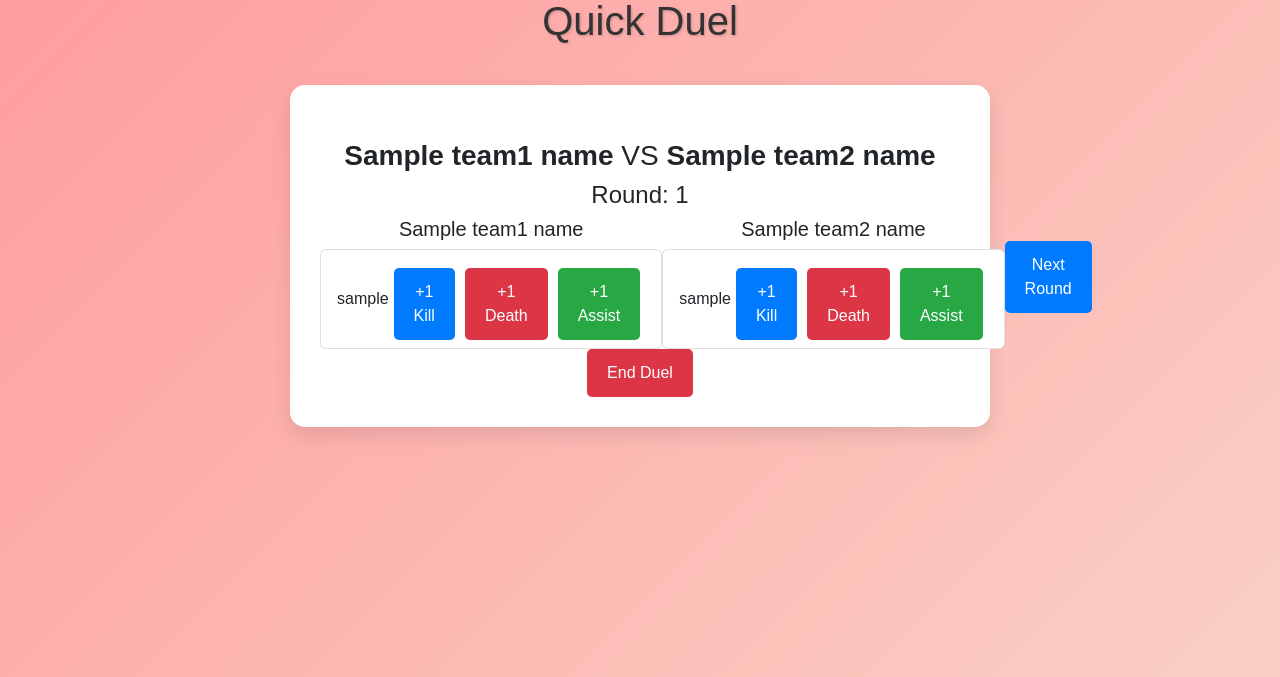
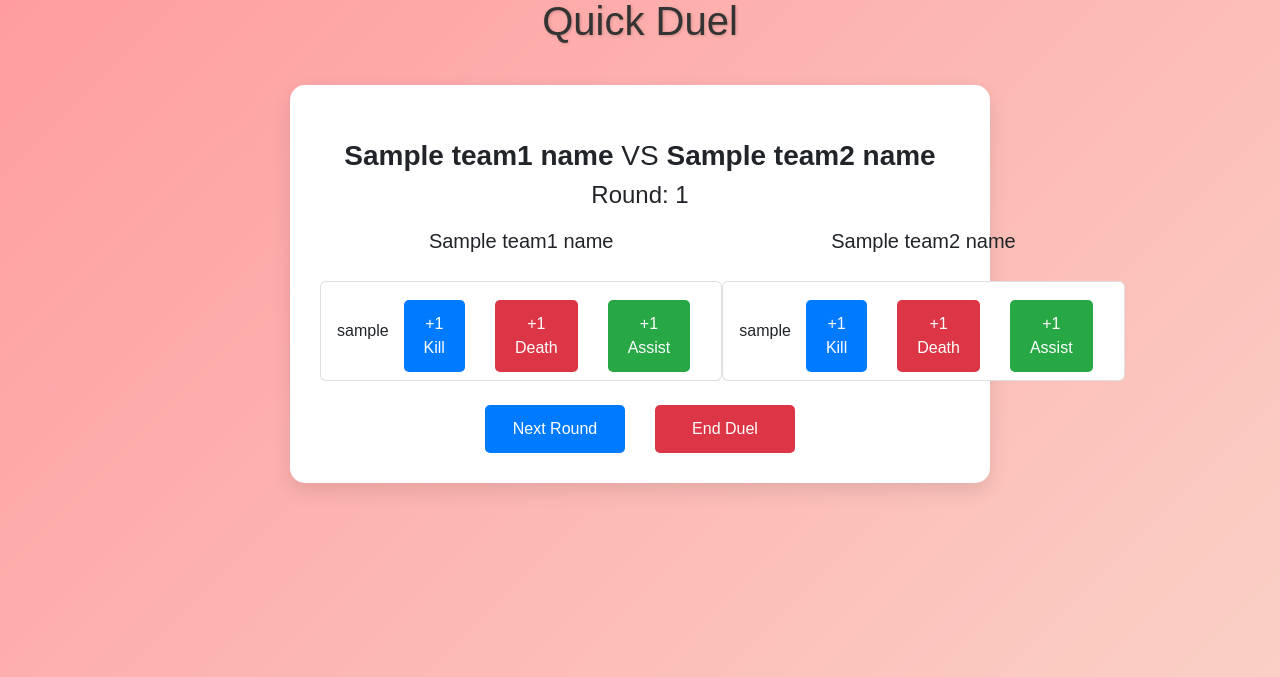
Before and after one commit to ItzBerkPower/Flask-Tournament-Creator, a Flask app: template templates/quick_duel.html in a window 1280 px wide. Shown: the part 123-800 px from the top of the page. Run offline with Flask 3, Linux system fonts and the light colour scheme; the template is opened without the code that fills it: most values are stand-ins (such as "Sample title", 1, 10 or a date in 2020).

Commit message:
Fixed the buttons being to the side in Quick Duel, they are now at the bottom

```diff
--- a/team_views.py
+++ b/team_views.py
@@ -160,6 +160,8 @@ def join_team():
                     conn.commit()
                     flash(f'You have successfully joined the team "{team_name}".', 'success') # Give success message
 
+        return redirect(url_for('team')) # Reload the page to update it
+
     return render_template('join_team.html') # Render template
 
 
--- a/templates/quick_duel.html
+++ b/templates/quick_duel.html
@@ -68,6 +68,27 @@
             background-color: #c82333;
         }
 
+
+        .d-flex {
+            display: flex;
+            justify-content: center;
+            margin-top: 20px;
+        }
+
+        .d-flex form {
+            margin: 0 10px; /* Add spacing between buttons */
+        }
+
+        .btn-warning {
+            background-color: #ffc107;
+            color: white;
+        }
+
+        .btn-warning:hover {
+            background-color: #e0a800;
+        }
+
+
         /* Player Actions */
         .player-actions {
             display: flex;
@@ -97,6 +118,26 @@
             font-size: 1rem;
         }
 
+        /* Styles for bottom buttons */
+        .bottom-buttons {
+            margin-top: 20px;
+            display: flex;
+            justify-content: center;
+        }
+
+        .bottom-buttons form {
+            margin-right: 10px;  /* Add spacing between buttons */
+        }
+
+        .bottom-buttons .btn {
+            width: 140px; /* Optional: Set a width to make buttons uniform */
+        }
+
+        .bottom-buttons .ml-2 {
+            margin-left: 10px;
+        }
+
+
         /* Responsive adjustments */
         @media (max-width: 768px) {
             .duel-card {
@@ -207,23 +249,25 @@
                             {% endfor %}
                         </ul>
                     </div>
-
-                    <!-- Next Round and End Duel Buttons -->
-                    <div class="d-flex justify-content-between mt-4">
-                        <!-- Next Round Button -->
-                        <form method="POST" action="{{ url_for('next_round') }}">
-                            <input type="hidden" name="match_id" value="{{ duel_id }}">  <!-- Match ID hidden field -->
-                            <button type="submit" class="btn btn-primary">Next Round</button>
-                        </form>
-                    </div>
                 </div>
 
-                <!-- End Duel Button -->
-                <form method="POST" action="{{ url_for('end_duel') }}">
-                    <input type="hidden" name="match_id" value="{{ duel_id }}">  <!-- Match ID hidden field -->
-                    <button type="submit" class="btn btn-danger">End Duel</button>
-                </form>
+                <!-- Next Round and End Duel Buttons at the bottom -->
+                <div class="bottom-buttons d-flex justify-content-center mt-4">
+                    <!-- Next Round Button -->
+                    <form method="POST" action="{{ url_for('next_round') }}" style="display: inline;">
+                        <input type="hidden" name="match_id" value="{{ duel_id }}">
+                        <button type="submit" class="btn btn-primary">Next Round</button>
+                    </form>
+
+                    <!-- End Duel Button -->
+                    <form method="POST" action="{{ url_for('end_duel') }}" style="display: inline;">
+                        <input type="hidden" name="match_id" value="{{ duel_id }}">
+                        <button type="submit" class="btn btn-danger ml-2">End Duel</button>
+                    </form>
+                </div>
+
             {% endif %}
+
         </div>
 
     {% else %}
```
Also changed, not shown: other parts of templates/quick_duel.html (+19 -18 lines), datah.db.
